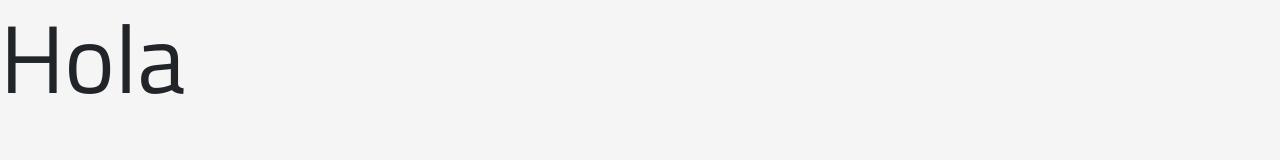
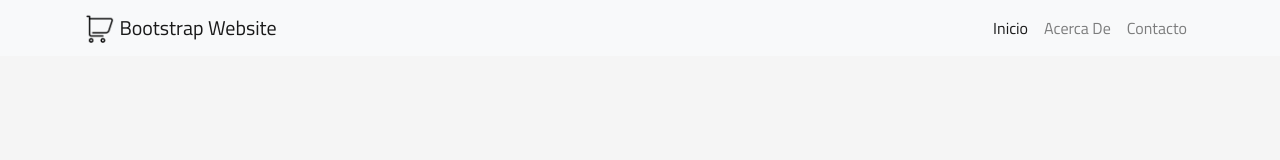
Before and after one commit to joseluisgs/bootstrap-website, a website: page src/index.html in a window 1280 px wide. Drawn offline with nearby package versions, Linux system fonts and the light colour scheme; files that its build step writes are made by us from their sources.

Commit message:
Navegación

```diff
--- a/src/index.html
+++ b/src/index.html
@@ -11,19 +11,47 @@
     <link rel="stylesheet" href="css/main.css">
     <!-- FAVICON -->
     <link rel="shortcut icon" type="image/png" href="images/favicon.png" />
-    <!-- SCROLLREVEAL-->
-    <script src="https://unpkg.com/scrollreveal"></script>
     <!-- MIS FUENTES -->
     <link href="https://fonts.googleapis.com/css?family=Titillium+Web" rel="stylesheet" />
 </head>
 
 <body>
-
-    <h1 class="display-1">Hola</h1>
-
-
+    <!-- NAVEGACION -->
+    <nav class="navbar navbar-expand-sm navbar-light bg-light">
+        <!-- Meto un contenedor para que no esté pegado -->
+        <div class="container">
+            <!-- Marca e icono -->
+            <a class="navbar-brand" href="#">
+                <img src="images/favicon.png" width="30" height="30" class="d-inline-block align-top" alt=""
+                    loading="lazy">
+                Bootstrap Website</a>
+            <!-- Botón de minimizar -->
+            <button class="navbar-toggler d-lg-none" type="button" data-toggle="collapse"
+                data-target="#collapsibleNavId" aria-controls="collapsibleNavId" aria-expanded="false"
+                aria-label="Toggle navigation">
+                <span class="navbar-toggler-icon"></span>
+            </button>
+            <div class="collapse navbar-collapse" id="collapsibleNavId">
+                <!-- alineamos a la izquierda -->
+                <ul class="navbar-nav ml-auto">
+                    <li class="nav-item active">
+                        <a class="nav-link" href="#">Inicio</a>
+                    </li>
+                    <li class="nav-item">
+                        <a class="nav-link" href="#">Acerca De</a>
+                    </li>
+                    <li class="nav-item">
+                        <a class="nav-link" href="#">Contacto</a>
+                    </li>
+                </ul>
+            </div>
+        </div>
+    </nav>
 
     <!-- SCRIPTS -->
+    <!-- SCROLLREVEAL-->
+    <script src="https://unpkg.com/scrollreveal"></script>
+    <!-- BOOTSTRAP -->
     <script src="js/jquery.min.js" charset="utf-8"></script>
     <script src="js/popper.min.js" charset="utf-8"></script>
     <script src="js/bootstrap.min.js" charset="utf-8"></script>
```
